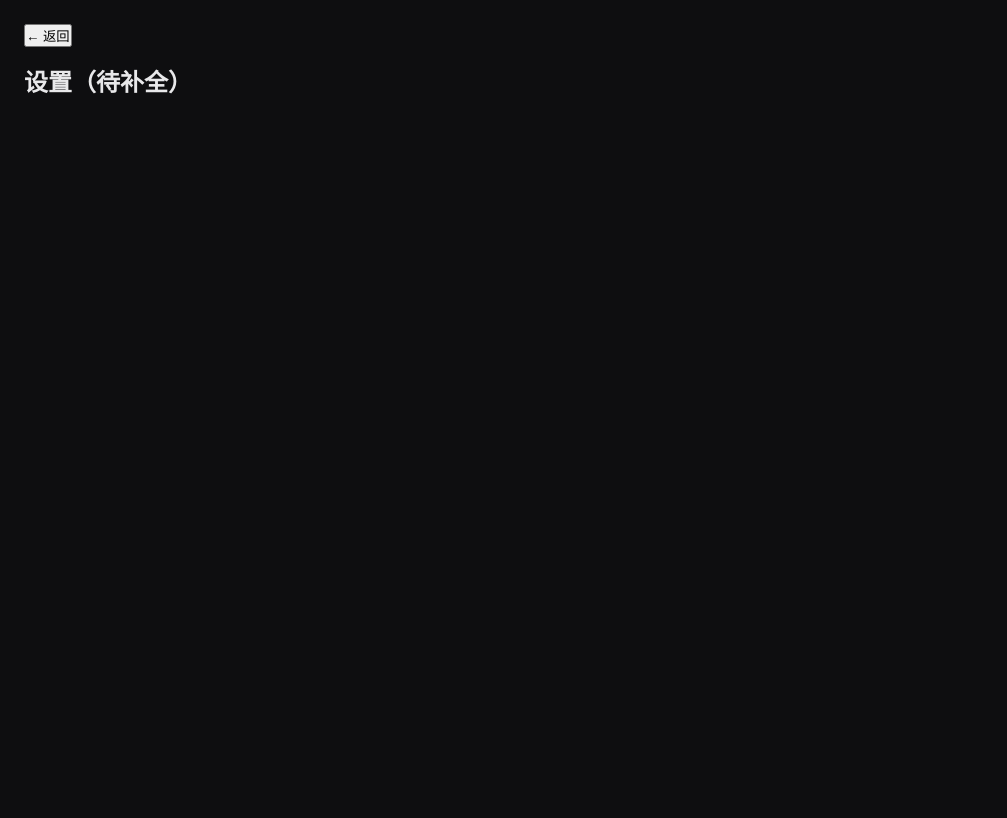
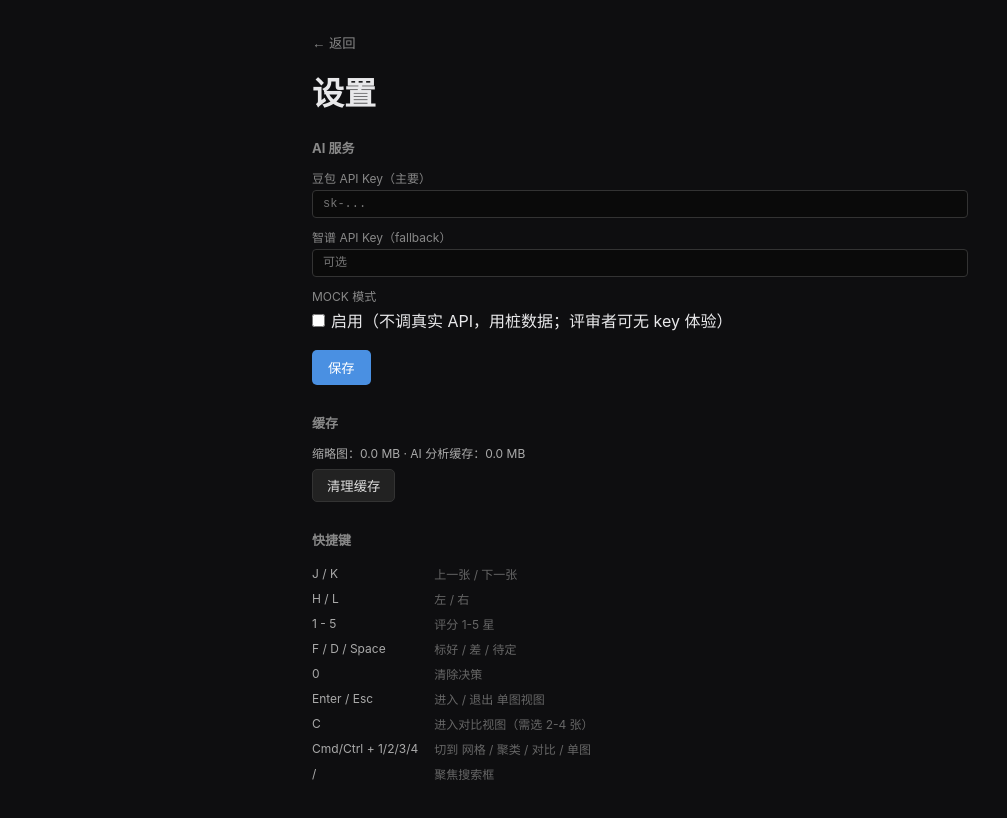
Before and after one commit to zsd-lrn/TuLingXuan, a React (Vite) app: page / in a window 1280 px wide. Both pictures are taken after a click on the button "设置". Shown: the top 818 px of the page, without its empty margins (0-1007 px from the left). Built offline with nearby package versions, Linux system fonts and the light colour scheme.

Commit message:
feat: SettingsPage with API keys, MOCK toggle, cache mgmt, kbd table

```diff
--- a/electron/main/ipc/index.ts
+++ b/electron/main/ipc/index.ts
@@ -4,6 +4,7 @@ import { registerShellIPC } from './shell'
 import { registerAIIPC } from './ai'
 import { registerClusteringIPC } from './clustering'
 import { registerExportIPC } from './export'
+import { registerSettingsIPC } from './settings'
 
 export function registerAllIPC() {
   registerProjectIPC()
@@ -13,4 +14,5 @@ export function registerAllIPC() {
   registerAIIPC()
   registerClusteringIPC()
   registerExportIPC()
+  registerSettingsIPC()
 }
--- a/src/pages/SettingsPage.tsx
+++ b/src/pages/SettingsPage.tsx
@@ -1,8 +1,116 @@
+import { useQuery, useMutation, useQueryClient } from '@tanstack/react-query'
+import { useState, useEffect } from 'react'
+import { api } from '../lib/ipc'
+
 export function SettingsPage({ onBack }: { onBack: () => void }) {
+  const qc = useQueryClient()
+  const settings = useQuery({ queryKey: ['settings'], queryFn: () => api.settings.get() })
+  const cache = useQuery({ queryKey: ['cacheStats'], queryFn: () => api.settings.cacheStats(), refetchInterval: 5000 })
+  const [doubao, setDoubao] = useState('')
+  const [zhipu, setZhipu] = useState('')
+  const [mock, setMock] = useState(false)
+
+  useEffect(() => {
+    if (settings.data) {
+      setDoubao(settings.data.doubaoKey)
+      setZhipu(settings.data.zhipuKey)
+      setMock(settings.data.mockMode)
+    }
+  }, [settings.data])
+
+  const save = useMutation({
+    mutationFn: () => api.settings.set({ doubaoKey: doubao, zhipuKey: zhipu, mockMode: mock }),
+    onSuccess: () => qc.invalidateQueries({ queryKey: ['settings'] }),
+  })
+  const clear = useMutation({
+    mutationFn: () => api.settings.clearCache(),
+    onSuccess: () => qc.invalidateQueries({ queryKey: ['cacheStats'] }),
+  })
+
   return (
-    <div style={{ padding: 24 }}>
-      <button onClick={onBack}>← 返回</button>
-      <h2 style={{ marginTop: 16 }}>设置（待补全）</h2>
+    <div style={{ padding: 32, maxWidth: 720, margin: '0 auto' }}>
+      <button onClick={onBack} style={{ background: 'transparent', border: 'none', color: '#888', cursor: 'pointer' }}>← 返回</button>
+      <h1 style={{ marginTop: 16, marginBottom: 24 }}>设置</h1>
+
+      <Section title="AI 服务">
+        <Row label="豆包 API Key（主要）">
+          <input type="password" value={doubao} onChange={(e) => setDoubao(e.target.value)}
+            placeholder="sk-..." style={inputStyle} />
+        </Row>
+        <Row label="智谱 API Key（fallback）">
+          <input type="password" value={zhipu} onChange={(e) => setZhipu(e.target.value)}
+            placeholder="可选" style={inputStyle} />
+        </Row>
+        <Row label="MOCK 模式">
+          <label style={{ display: 'flex', alignItems: 'center', gap: 6 }}>
+            <input type="checkbox" checked={mock} onChange={(e) => setMock(e.target.checked)} />
+            启用（不调真实 API，用桩数据；评审者可无 key 体验）
+          </label>
+        </Row>
+        <button onClick={() => save.mutate()} disabled={save.isPending}
+          style={{ background: '#4a90e2', color: '#fff', border: 'none', padding: '8px 16px', borderRadius: 5, cursor: 'pointer', marginTop: 8 }}>
+          {save.isPending ? '保存中…' : '保存'}
+        </button>
+        {save.isSuccess && <span style={{ marginLeft: 12, color: '#22c55e', fontSize: 12 }}>已保存</span>}
+      </Section>
+
+      <Section title="缓存">
+        <div style={{ fontSize: 12, color: '#aaa' }}>
+          缩略图：{((cache.data?.thumbnails ?? 0) / 1e6).toFixed(1)} MB ·
+          AI 分析缓存：{((cache.data?.aiCache ?? 0) / 1e6).toFixed(1)} MB
+        </div>
+        <button onClick={() => clear.mutate()} disabled={clear.isPending}
+          style={{ background: '#222', color: '#ddd', border: '1px solid #333', padding: '6px 14px', borderRadius: 5, cursor: 'pointer', marginTop: 8 }}>
+          {clear.isPending ? '清理中…' : '清理缓存'}
+        </button>
+      </Section>
+
+      <Section title="快捷键">
+        <KbdTable />
+      </Section>
     </div>
   )
 }
+
+function Section({ title, children }: { title: string; children: React.ReactNode }) {
+  return (
+    <div style={{ marginBottom: 28 }}>
+      <h2 style={{ fontSize: 13, color: '#888', textTransform: 'uppercase', marginBottom: 12 }}>{title}</h2>
+      {children}
+    </div>
+  )
+}
+
+function Row({ label, children }: { label: string; children: React.ReactNode }) {
+  return (
+    <div style={{ marginBottom: 10 }}>
+      <div style={{ fontSize: 12, color: '#888', marginBottom: 4 }}>{label}</div>
+      {children}
+    </div>
+  )
+}
+
+function KbdTable() {
+  const rows = [
+    ['J / K', '上一张 / 下一张'],
+    ['H / L', '左 / 右'],
+    ['1 - 5', '评分 1-5 星'],
+    ['F / D / Space', '标好 / 差 / 待定'],
+    ['0', '清除决策'],
+    ['Enter / Esc', '进入 / 退出 单图视图'],
+    ['C', '进入对比视图（需选 2-4 张）'],
+    ['Cmd/Ctrl + 1/2/3/4', '切到 网格 / 聚类 / 对比 / 单图'],
+    ['/', '聚焦搜索框'],
+  ]
+  return (
+    <table style={{ borderCollapse: 'collapse', fontSize: 12 }}>
+      <tbody>
+        {rows.map(([k, v]) => (
+          <tr key={k}><td style={{ padding: '4px 16px 4px 0', color: '#aaa' }}>{k}</td><td style={{ padding: '4px 0', color: '#666' }}>{v}</td></tr>
+        ))}
+      </tbody>
+    </table>
+  )
+}
+
+const inputStyle: React.CSSProperties = { background: '#0a0a0a', border: '1px solid #333', color: '#ddd', padding: '6px 10px', borderRadius: 4, width: '100%', fontSize: 12, fontFamily: 'monospace' }
```
Also changed, not shown: electron/main/ipc/settings.ts (added, +57 -0 lines).
